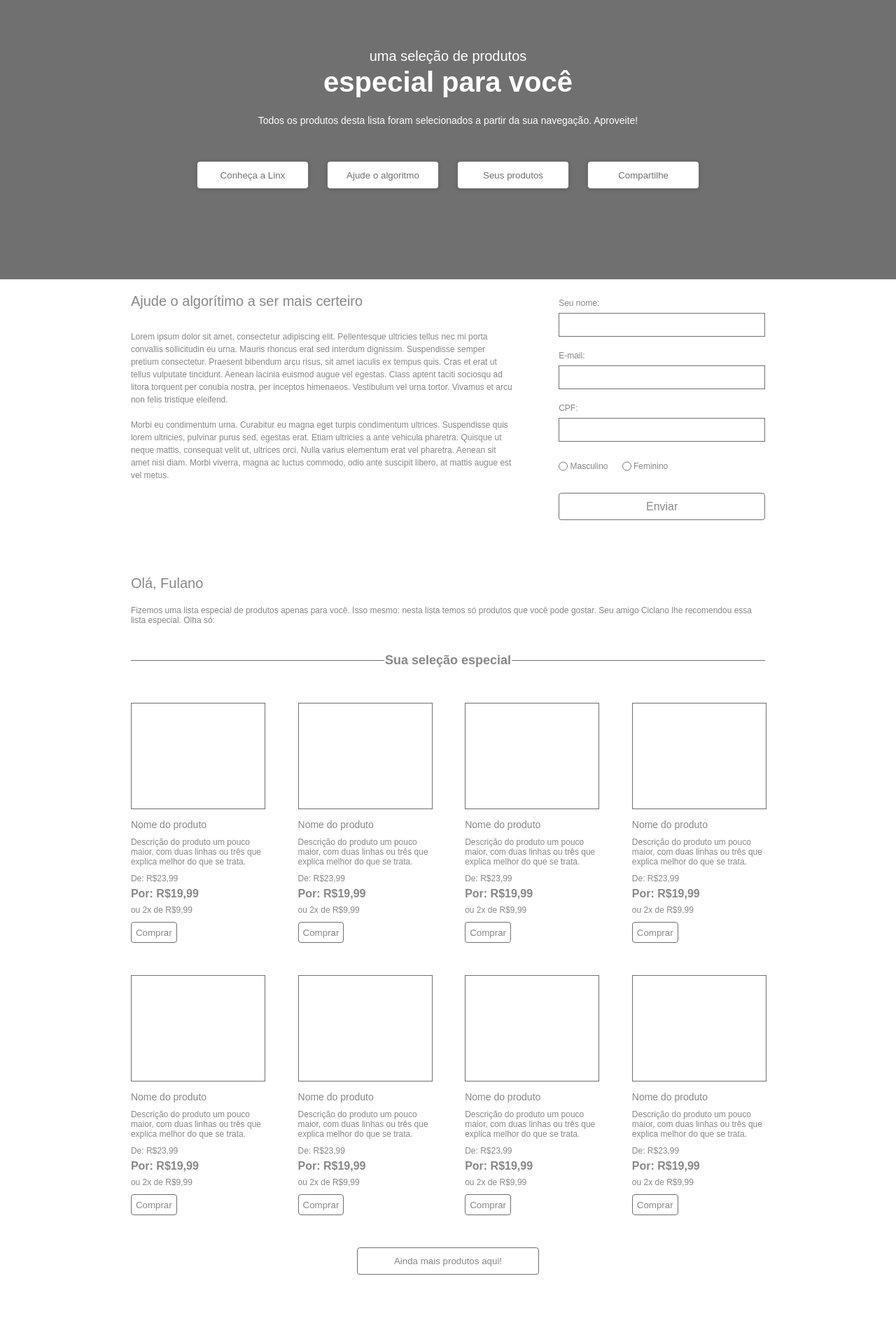
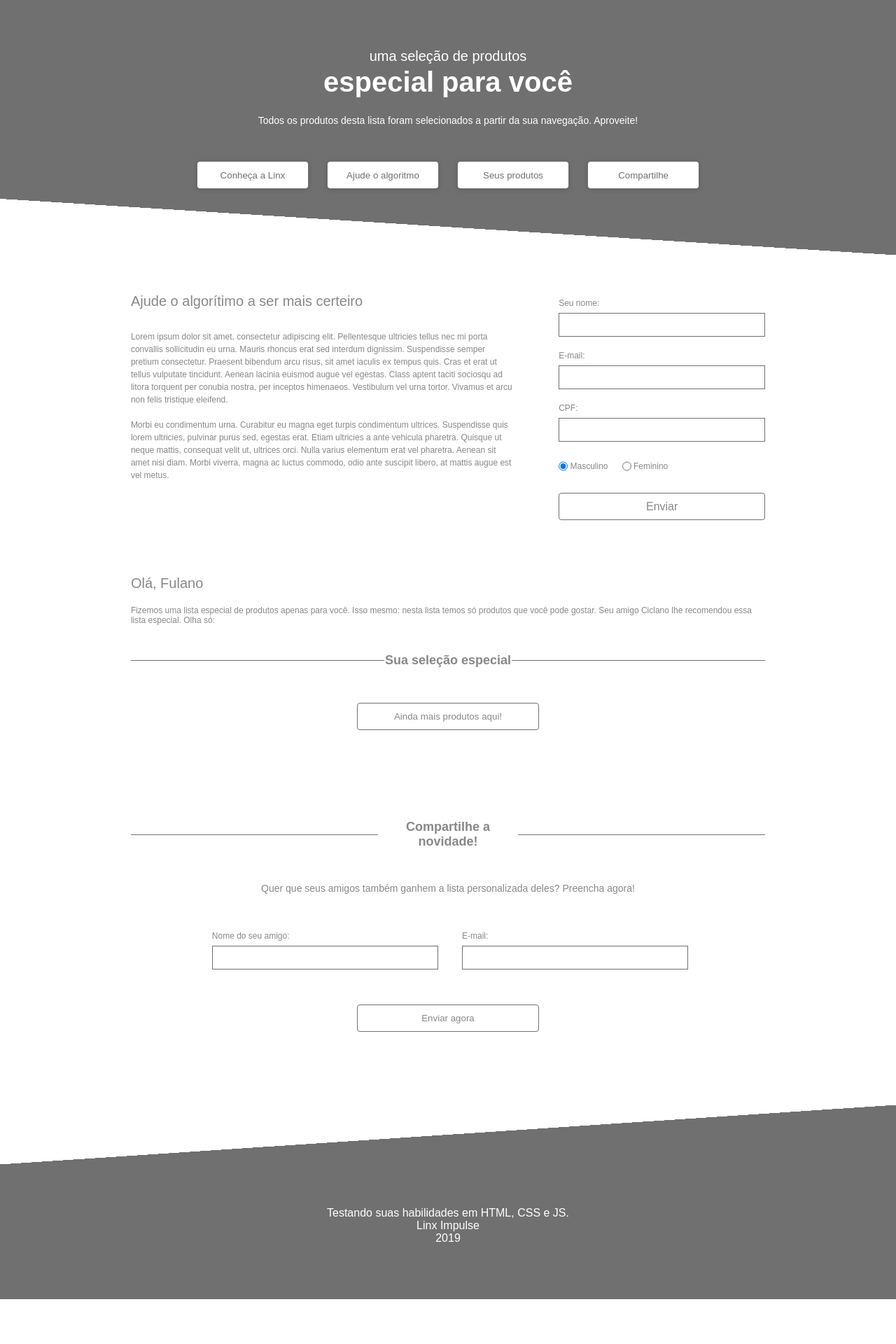
Before and after one commit to Vickyysb/desafiolinx, a PHP site: page / in a window 1280 px wide. Shown: the top 1920 px of the page at 70% size. After the commit the page ends 1856 px from the top, so only its background shows below. Run offline with PHP 8.4, Linux system fonts and the light colour scheme.

Commit message:
Chamada da api e renderização dos cards dinamicamente. Alguns ajustes css.

```diff
--- a/index.php
+++ b/index.php
@@ -1,7 +1,7 @@
 
 <!DOCTYPE html>
 <html lang="pt-br">
-<head>
+<head >
     <?php include "./src/html/parts/header.html" ?>
     <link href="./src/scss/css/style.css" rel="stylesheet"/>
 
@@ -11,11 +11,12 @@
 
 </head>
 
-    <body>
+    <body onload="getProducts()">
         <?php include "./src/html/content.html" ?>
 
         <?php include "./src/html/parts/footer.html" ?>
     </body>
 
+    <script type="text/javascript" src="./src/js/productController.js"></script>
     <script type="text/javascript" src="./src/js/validation.js"></script>
 </html>
--- a/src/html/content.html
+++ b/src/html/content.html
@@ -26,7 +26,7 @@
                 </div>
                 <div class="genre">
                     <span>
-                        <input type="radio" name="genre" value="male"/> Masculino
+                        <input type="radio" name="genre" value="male" checked /> Masculino
                     </span>
                     <span>
                         <input type="radio" name="genre" value="fem"/> Feminino
@@ -56,7 +56,7 @@
         <div class="card-box">
             <div class="cards">
 
-                <div class="card">
+                <!-- <div class="card">
                     <div class="card-image"></div>
                     <div class="card-body">
                         <p class="name">Nome do produto</p>
@@ -66,99 +66,12 @@
                         <p class="price-3">ou 2x de R$9,99</p>
                         <button>Comprar</button>
                     </div>
-                </div>
-
-                <div class="card">
-                    <div class="card-image"></div>
-                    <div class="card-body">
-                        <p class="name">Nome do produto</p>
-                        <p class="description">Descrição do produto um pouco maior, com duas linhas ou três que explica melhor do que se trata.</p>
-                        <p class="price-1">De: R$23,99</p>
-                        <p class="price-2 bold">Por: R$19,99</p>
-                        <p class="price-3">ou 2x de R$9,99</p>
-                        <button>Comprar</button>
-                    </div>
-                </div>
-
-
-                <div class="card">
-                    <div class="card-image"></div>
-                    <div class="card-body">
-                        <p class="name">Nome do produto</p>
-                        <p class="description">Descrição do produto um pouco maior, com duas linhas ou três que explica melhor do que se trata.</p>
-                        <p class="price-1">De: R$23,99</p>
-                        <p class="price-2 bold">Por: R$19,99</p>
-                        <p class="price-3">ou 2x de R$9,99</p>
-                        <button>Comprar</button>
-                    </div>
-                </div>
-
-
-                <div class="card">
-                    <div class="card-image"></div>
-                    <div class="card-body">
-                        <p class="name">Nome do produto</p>
-                        <p class="description">Descrição do produto um pouco maior, com duas linhas ou três que explica melhor do que se trata.</p>
-                        <p class="price-1">De: R$23,99</p>
-                        <p class="price-2 bold">Por: R$19,99</p>
-                        <p class="price-3">ou 2x de R$9,99</p>
-                        <button>Comprar</button>
-                    </div>
-                </div>
-
-                <div class="card">
-                    <div class="card-image"></div>
-                    <div class="card-body">
-                        <p class="name">Nome do produto</p>
-                        <p class="description">Descrição do produto um pouco maior, com duas linhas ou três que explica melhor do que se trata.</p>
-                        <p class="price-1">De: R$23,99</p>
-                        <p class="price-2 bold">Por: R$19,99</p>
-                        <p class="price-3">ou 2x de R$9,99</p>
-                        <button>Comprar</button>
-                    </div>
-                </div>
-
-                <div class="card">
-                    <div class="card-image"></div>
-                    <div class="card-body">
-                        <p class="name">Nome do produto</p>
-                        <p class="description">Descrição do produto um pouco maior, com duas linhas ou três que explica melhor do que se trata.</p>
-                        <p class="price-1">De: R$23,99</p>
-                        <p class="price-2 bold">Por: R$19,99</p>
-                        <p class="price-3">ou 2x de R$9,99</p>
-                        <button>Comprar</button>
-                    </div>
-                </div>
-
-                <div class="card">
-                    <div class="card-image"></div>
-                    <div class="card-body">
-                        <p class="name">Nome do produto</p>
-                        <p class="description">Descrição do produto um pouco maior, com duas linhas ou três que explica melhor do que se trata.</p>
-                        <p class="price-1">De: R$23,99</p>
-                        <p class="price-2 bold">Por: R$19,99</p>
-                        <p class="price-3">ou 2x de R$9,99</p>
-                        <button>Comprar</button>
-                    </div>
-                </div>
-
-
-                <div class="card">
-                    <div class="card-image"></div>
-                    <div class="card-body">
-                        <p class="name">Nome do produto</p>
-                        <p class="description">Descrição do produto um pouco maior, com duas linhas ou três que explica melhor do que se trata.</p>
-                        <p class="price-1">De: R$23,99</p>
-                        <p class="price-2 bold">Por: R$19,99</p>
-                        <p class="price-3">ou 2x de R$9,99</p>
-                        <button>Comprar</button>
-                    </div>
-                </div>
+                </div> -->
 
             </div>
 
             <span class="more-products">
-                <button>
+                <button onclick="getProducts()">
                     <span class="more-products-desktop">Ainda mais produtos aqui!</span>
                     <span class="more-products-tablet">Tem muito mais aqui. Vem ver!</span>
                 </button>
--- /dev/null
+++ b/src/js/productController.js
@@ -0,0 +1,68 @@
+//página atual
+var actualPage = 1
+//inicializando array de produtos
+var products = []
+//url da api que vai ser chamada
+const URL_TO_FETCH = 'https://frontend-intern-challenge-api.iurykrieger.now.sh';
+
+function getProducts(){
+    //url da api que vai ser chamada passando a pagina que deverá ser chamada
+    const getProducts = `${URL_TO_FETCH}/products?page=${actualPage}`;
+    //faz a requisição get para a api que foi definida acima
+    fetch(getProducts, {
+        method: 'get'
+      })
+      // caso a requisição ocorra com sucesso
+      .then(function(response) {
+        //aguarda a resposta do servidor
+        response.text()
+        .then(function(result){
+          //passa para a proxima página
+          actualPage += 1
+          //transforma o resultado da requisicao de JSON para objeto
+          let resultObj = JSON.parse(result).products
+          //passa por todos os produtos e adiciona no array de produtos
+
+          resultObj.forEach(el => {
+              products.push(el)
+          })
+          //chama a função que carrega os cards na página
+          loadProducts(resultObj)
+        })
+      })
+      //caso a requisição retorne erro
+      .catch(function(err) { console.error(err) })
+}
+
+//função para carregar os produtos nos cards na página html
+function loadProducts(products){
+  //caso receba produtos
+  if(products){
+    //cria uma referencia ao elemento cards
+    let cards = document.getElementsByClassName('cards');
+
+    //passa por todos os elementos
+    products.forEach(el => {
+      //cria um elemento html
+      let card = document.createElement('div')
+      //adiciona a classe card no elemento criado acima
+      card.setAttribute('class', 'card')
+      //adiciona elemento html no elemento
+      card.innerHTML = `
+      <div class="card-image">
+        <img src="${el.image}" />
+      </div>
+        <div class="card-body">
+          <p class="name">${el.name}</p>
+          <p class="description">${el.description}</p>
+          <p class="price-1">De: R$${el.oldPrice}</p>
+          <p class="price-2 bold">Por: R$${el.price}</p>
+          <p class="price-3">ou ${el.installments.count}x de R$${el.installments.value}</p>
+        <button>Comprar</button>
+      </div>
+      `
+      //adiciona o elemento criado no elemento cards
+      cards[0].append(card);
+    })
+  }
+}
--- a/src/scss/content.scss
+++ b/src/scss/content.scss
@@ -121,6 +121,13 @@ $background-default : #707070;
                         width: 100%;
                         height: 150px;
                         border: 1px solid $background-default;
+                        display: flex;
+                        justify-content: center;
+                        align-items: center;
+                        img {
+                            width: auto;
+                            height: 100%;
+                        }
                     }
 
                     .name {
@@ -154,6 +161,7 @@ $background-default : #707070;
                     }
 
                     button {
+                        width: 100%;
                         color: $color-default;
                         height: 30px;
                         background: #FFFFFF 0% 0% no-repeat padding-box;
--- a/src/scss/css/style.css
+++ b/src/scss/css/style.css
@@ -2,7 +2,7 @@
   width: 100%;
   text-align: center;
   height: 399px;
-  background-color: #707070;
+  background: linear-gradient(3.6deg, #ffffff 24%, #707070 15%);
   font-family: sans-serif; }
   .header .header-box {
     padding: 0 14.6%;
@@ -62,7 +62,7 @@
   width: 100%;
   text-align: center;
   height: 290px;
-  background-color: #707070;
+  background: linear-gradient(-3.8deg, #707070 74%, #ffffff 0%);
   font-family: sans-serif; }
   .footer .footer-box {
     color: #FFFFFF;
@@ -177,7 +177,13 @@ body {
         margin-bottom: 14px;
         width: 100%;
         height: 150px;
-        border: 1px solid #707070; }
+        border: 1px solid #707070;
+        display: flex;
+        justify-content: center;
+        align-items: center; }
+        .container .selection .card-box .cards .card .card-image img {
+          width: auto;
+          height: 100%; }
       .container .selection .card-box .cards .card .name {
         margin-bottom: 10px;
         font-size: 14px; }
@@ -196,6 +202,7 @@ body {
       .container .selection .card-box .cards .card p {
         margin: 0; }
       .container .selection .card-box .cards .card button {
+        width: 100%;
         color: #888888;
         height: 30px;
         background: #FFFFFF 0% 0% no-repeat padding-box;
--- a/src/scss/parts/footer.scss
+++ b/src/scss/parts/footer.scss
@@ -2,7 +2,8 @@
     width: 100%;
     text-align: center;
     height: 290px;
-    background-color: #707070;
+    // background-color: #707070;
+    background: linear-gradient(-3.8deg, #707070 74%, #ffffff 0%);
     font-family: sans-serif;
     .footer-box {
         color: #FFFFFF;
--- a/src/scss/parts/header.scss
+++ b/src/scss/parts/header.scss
@@ -2,7 +2,8 @@
     width: 100%;
     text-align: center;
     height: 399px;
-    background-color: #707070;
+    // background-color: #707070;
+    background: linear-gradient(3.6deg, #ffffff 24%, #707070 15%);
     font-family: sans-serif;
     .header-box {
         padding: 0 14.6%;
```
Also changed, not shown: 1 other file.
